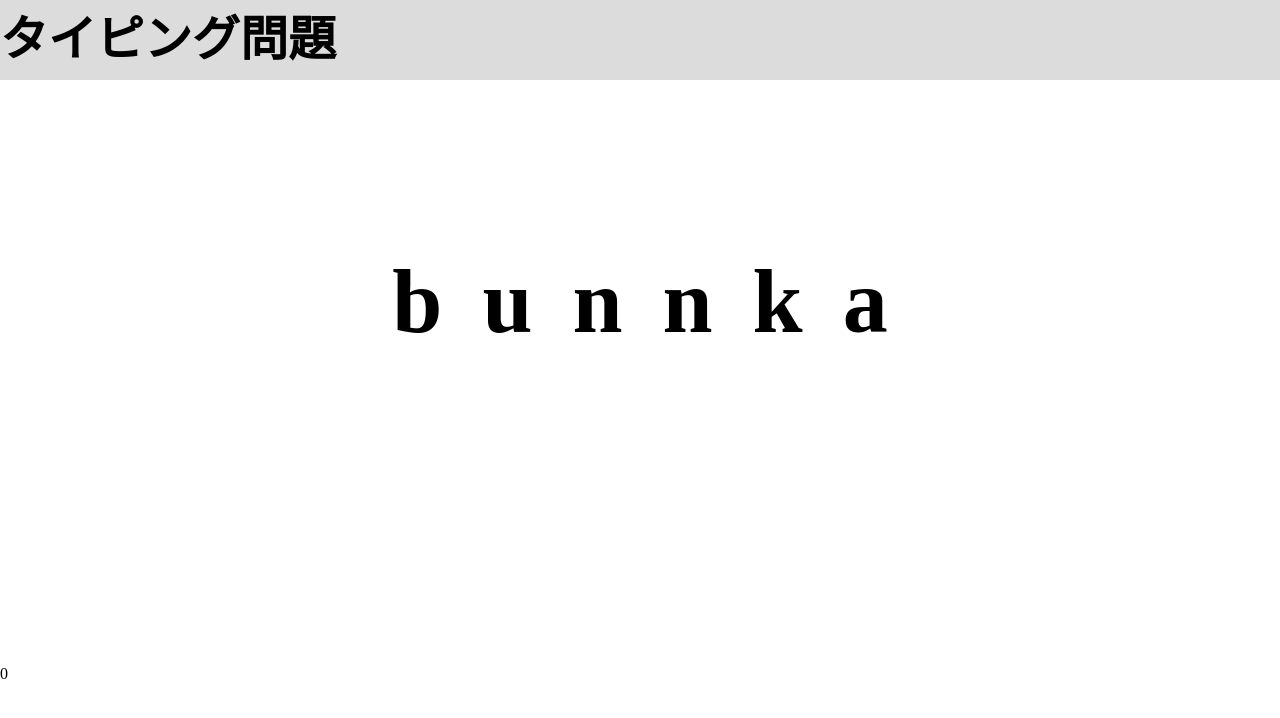
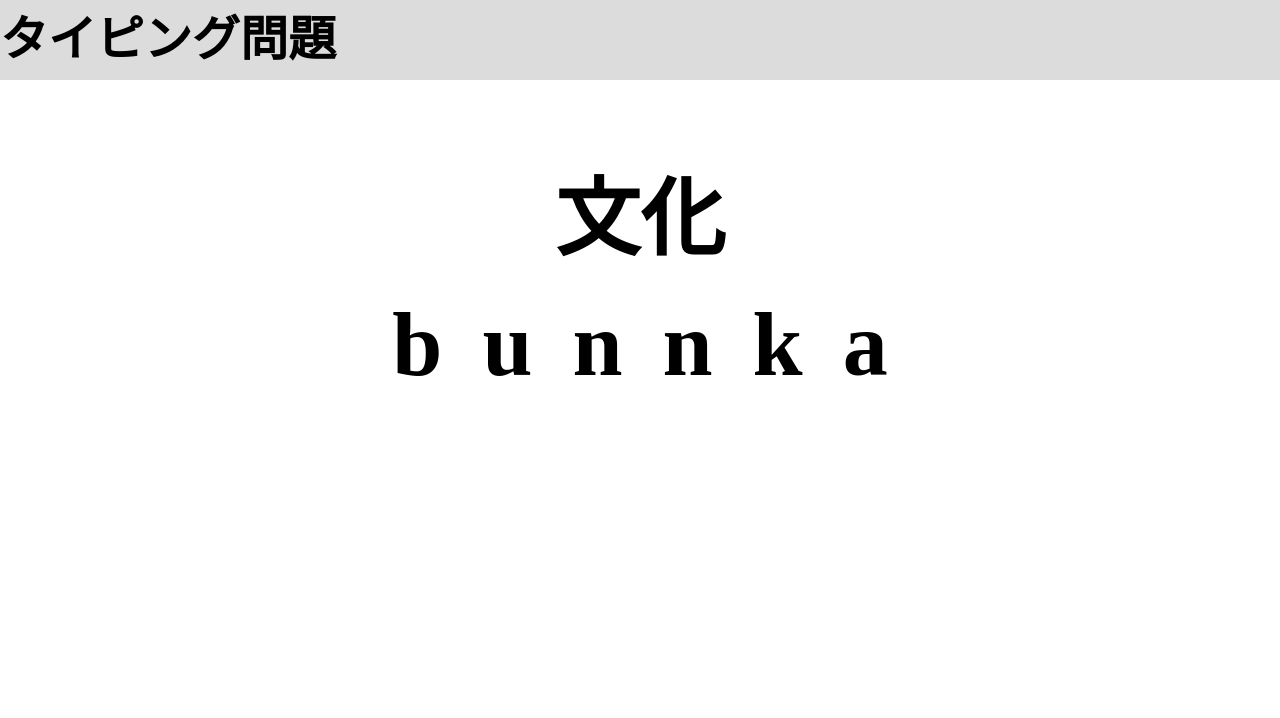
Before and after one commit to ayakakawabe/typing-Webapplication, a Vue app in the folder typing_webAPP/: page /main in a window 1280 px wide. Shown: the top 718 px of the page. Built offline with nearby package versions, Linux system fonts and the light colour scheme.

Commit message:
[add]問題の日本語表示

```diff
--- a/typing_webAPP/src/views/Main.vue
+++ b/typing_webAPP/src/views/Main.vue
@@ -5,15 +5,18 @@ import { useRouter } from 'vue-router';
 const router=useRouter();
 const selectQuestion=inject("Question") as Ref<string>;
 
-const typingQuestionLists= new Map<string,string[]>();
-typingQuestionLists.set("Q1",["bunnka","zyouhou","gakubu"]);
-typingQuestionLists.set("Q2",["doshisha","daigaku"]);
-typingQuestionLists.set("Q3",["taipinngu","monndai"]);
+const typingQuestionLists= new Map<string,[string[],string[]]>();
+typingQuestionLists.set("Q1",[["文化","情報","学部"],["bunnka","zyouhou","gakubu"]]);
+typingQuestionLists.set("Q2",[["同志社","大学"],["doshisha","daigaku"]]);
+typingQuestionLists.set("Q3",[["タイピング","課題"],["taipinngu","monndai"]]);
 
-const nowQuestionList:string[]=typingQuestionLists.get(selectQuestion.value) as string[];
+const nowQuestionList_JP_romaji=typingQuestionLists.get(selectQuestion.value) as Array<string[]>;
+const nowQuestionList:string[]=nowQuestionList_JP_romaji[1] as string[];
+const nowQuestionList_JP=nowQuestionList_JP_romaji[0] as string[];
 
 const userTyping=ref<string>("");
 let typingQuestion_split:string[];
+let typingQuestion_JP:string;
 let isUserTypingCorrect:boolean;
 const printresult=ref<string>("");
 const isShowBtn=ref<boolean>(false);
@@ -30,9 +33,11 @@ const addUserTyping=(keyObj:KeyboardEvent):void=>{
     userTyping.value+=keyObj.key;
 };
 typingQuestion_split=nowQuestionList[nowQestion.value].split("");
+typingQuestion_JP=nowQuestionList_JP[nowQestion.value];
+
 const inputUserTyping=():void=>{
     typingStart=performance.now();
-    document.addEventListener("keypress",addUserTyping);
+    document.addEventListener("keyup",addUserTyping);
 }
 inputUserTyping();
 watch(userTyping,():void=>{
@@ -47,7 +52,7 @@ watch(userTyping,():void=>{
             printresult.value="不正解";
         }
         typingUserResult.value.push(isUserTypingCorrect);
-        document.removeEventListener("keypress",addUserTyping);
+        document.removeEventListener("keyup",addUserTyping);
     }
 })
 watch(printresult,():void=>{
@@ -67,14 +72,13 @@ const clickbtn=():void=>{
     printresult.value="";
     if(nowQestion.value==nowQuestionList.length){
         router.push("/main/result");
-        console.log(typingTime.value);
-        console.log(typingUserResult.value);
     }
 };
 
 watch(nowQestion,():void=>{
     if(nowQestion.value<nowQuestionList.length){
         typingQuestion_split=nowQuestionList[nowQestion.value].split("");
+        typingQuestion_JP=nowQuestionList_JP[nowQestion.value];
         userTyping.value="";
         inputUserTyping();
     }
@@ -83,6 +87,7 @@ watch(nowQestion,():void=>{
 <template>
     <section>
         <div id="q_a">
+            <p>{{ typingQuestion_JP }}</p>
             <ul class="question">
                 <li v-for="str in typingQuestion_split" v-bind:id="str">{{ str }}</li>
             </ul>
@@ -94,7 +99,6 @@ watch(nowQestion,():void=>{
         <div id="next">
             <button class="nextbtn" v-show="isShowBtn" v-on:click="clickbtn">{{ btnName }}</button>
         </div>
-        <p>{{ nowQestion }}</p>
     </section>
 </template>
 
@@ -104,7 +108,13 @@ section{
 }
 #q_a{
     width: 100%;
-    height: 65vh;
+    height: 60vh;
+}
+#q_a p{
+    text-align: center;
+    font-size: 85px;
+    font-weight: bold;
+    padding-top: 70px;
 }
 li{
     list-style: none;
@@ -115,7 +125,7 @@ li{
 ul{
     display: flex;
     justify-content: center;
-    padding: 150px 60px 30px 60px;
+    padding: 00px 60px 0 60px;
     width: 100%;
 }
 .answer{
@@ -127,7 +137,7 @@ ul{
     font-size: 55px;
     font-weight: bold;
     color: red;
-    padding-top: 15px;
+    padding-top: 40px;
 }
 #next,#finish{
     text-align: center;
--- a/typing_webAPP/src/views/Result.vue
+++ b/typing_webAPP/src/views/Result.vue
@@ -14,7 +14,6 @@ const allResult= new Map<number,allResultInter>();
 for(let key:number=1;key<=numQuestion;key++){
     allResult.set(key,{isCorrect:correctResult.value[key-1],time:timeResult.value[key-1]});
 }
-console.log(allResult);
 
 const formatIsCorrect=(key:number):string=>{
     const isCorrect=allResult.get(key)?.isCorrect;
@@ -48,6 +47,7 @@ const formatTime=(key:number,decimalPlace:number):(number|string)=>{
         <tr><th>Question</th><th>◯/✕</th><th>time(ms)</th></tr>
         <tr v-for=" key in numQuestion"><td>{{ key }}</td><td>{{ formatIsCorrect(key) }}</td><td>{{ formatTime(key,2) }}</td></tr>
     </table>
+    <button>TOPへ</button>
 </template>
 <style scoped>
 *{
@@ -83,4 +83,10 @@ tr:nth-child(even) {
 tr:nth-child(odd) {
 	background: #ffffff;
 }
+button{
+    display: block;
+    margin: 50px auto;
+    width: 35vw;
+    font-size: xx-large;
+}
 </style>
```
